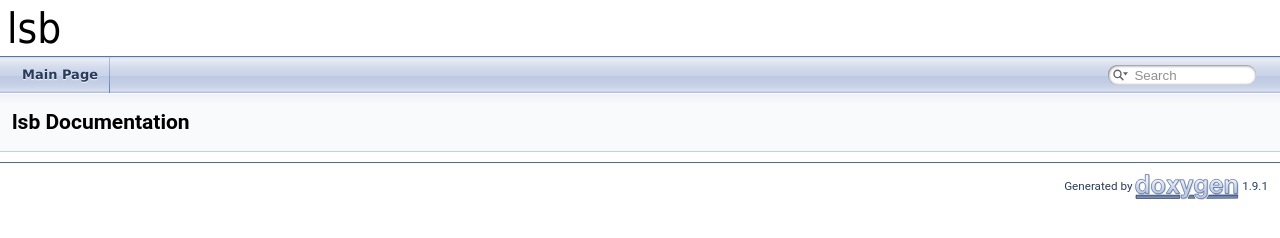
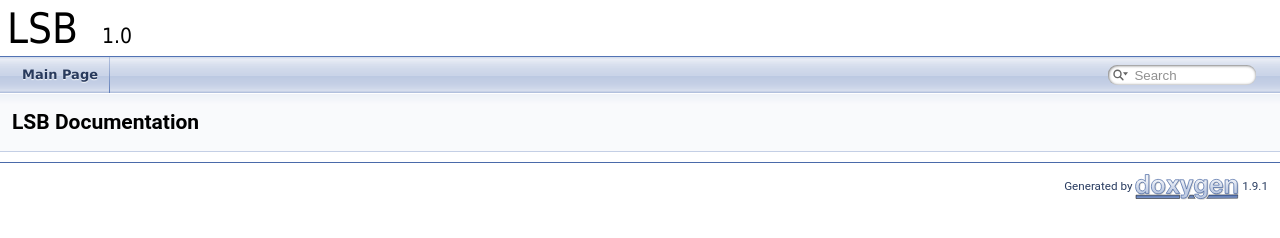
Before and after one commit to lamoress/lab3, a plain HTML site: page index.html in a window 1280 px wide. Drawn offline with Linux system fonts and the light colour scheme.

Commit message:
deploy: d06a901f736f6db48301c77912a7a26e94c0d937

```diff
--- a/index.html
+++ b/index.html
@@ -5,7 +5,7 @@
 <meta http-equiv="X-UA-Compatible" content="IE=9"/>
 <meta name="generator" content="Doxygen 1.9.1"/>
 <meta name="viewport" content="width=device-width, initial-scale=1"/>
-<title>lsb: Main Page</title>
+<title>LSB: Main Page</title>
 <link href="tabs.css" rel="stylesheet" type="text/css"/>
 <script type="text/javascript" src="jquery.js"></script>
 <script type="text/javascript" src="dynsections.js"></script>
@@ -21,7 +21,8 @@
  <tbody>
  <tr style="height: 56px;">
   <td id="projectalign" style="padding-left: 0.5em;">
-   <div id="projectname">lsb
+   <div id="projectname">LSB
+   &#160;<span id="projectnumber">1.0</span>
    </div>
   </td>
  </tr>
@@ -62,7 +63,7 @@ $(function() {
 
 <div class="header">
   <div class="headertitle">
-<div class="title">lsb Documentation</div>  </div>
+<div class="title">LSB Documentation</div>  </div>
 </div><!--header-->
 <div class="contents">
 </div><!-- contents -->
```
Also changed, not shown: graph_legend.html (+3 -2 lines).
